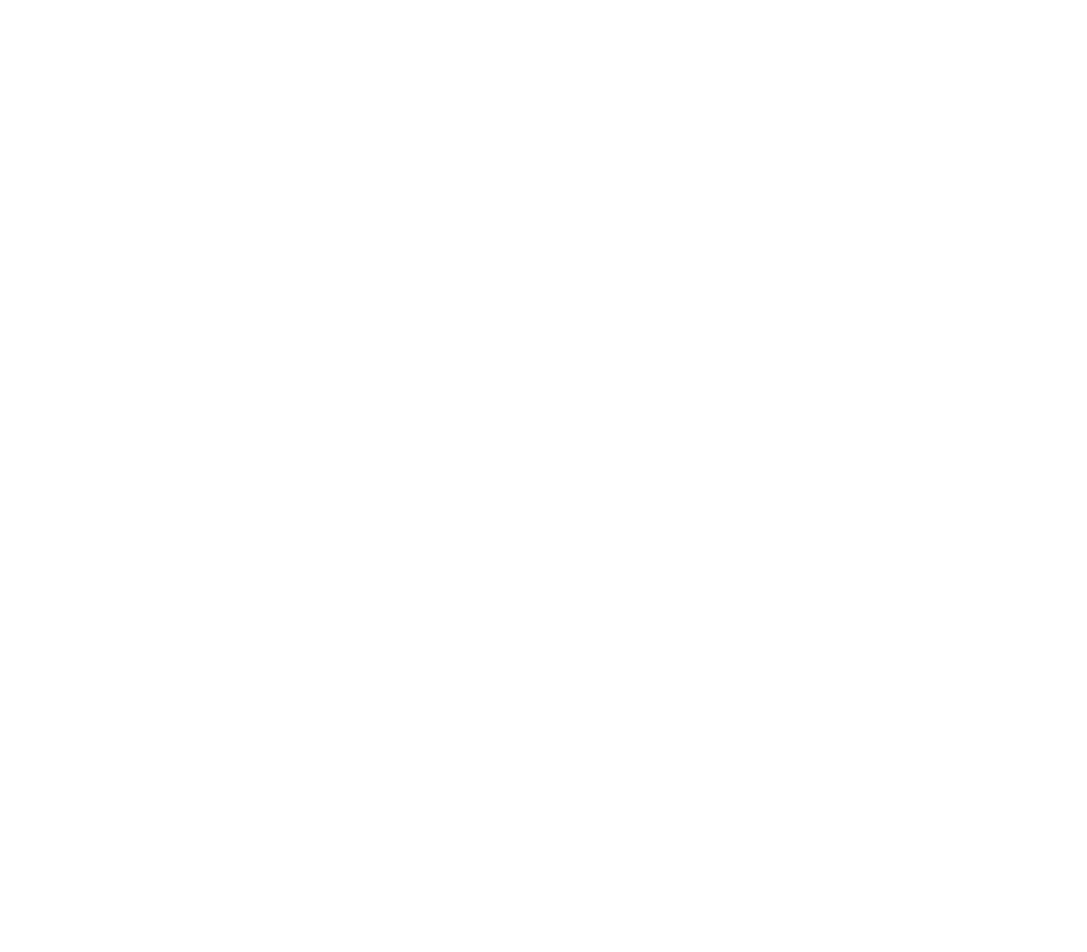
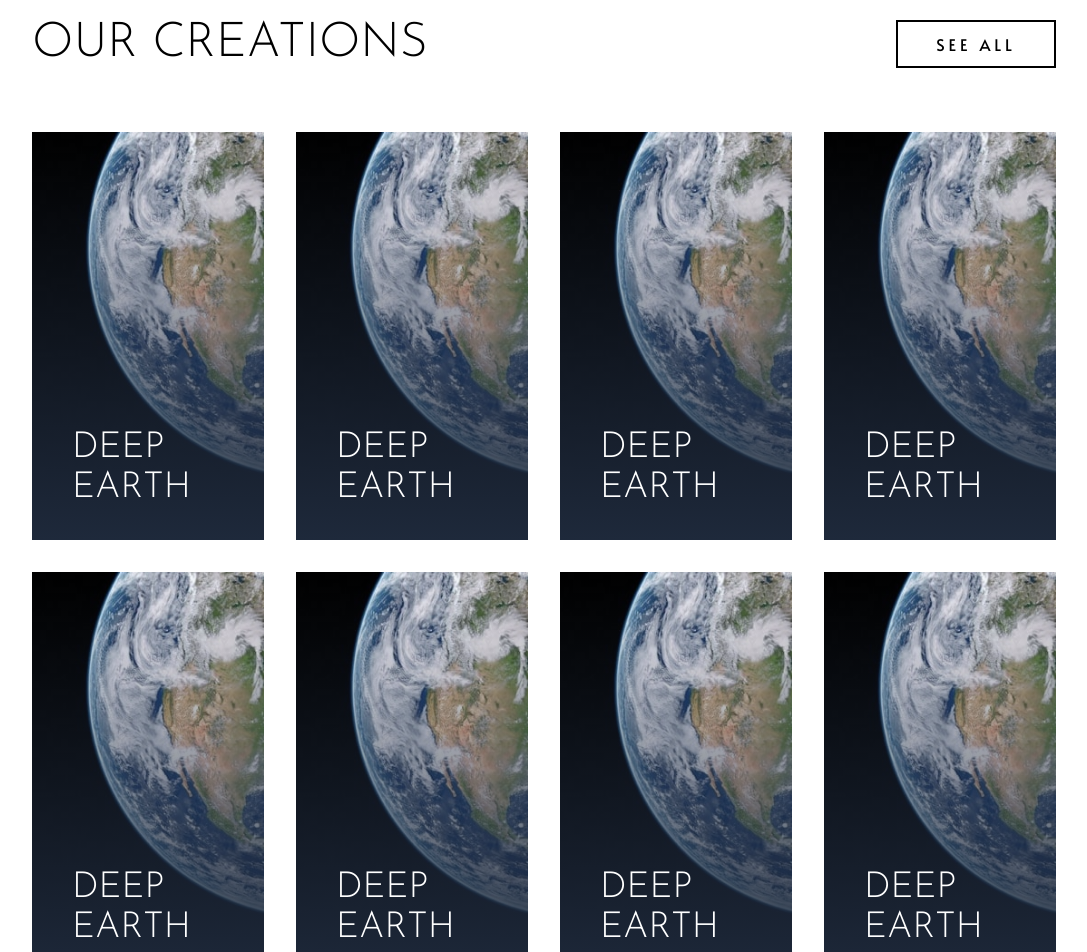
Before and after one commit to arrizkyhp/fm-loopstudios-landing-page, a React (Create React App) app: page / in a window 1280 px wide. Shown: the part 1520-2472 px from the top of the page, without its empty margins (96-1183 px from the left). Before the commit the page ends 1440 px from the top, so only its background shows below. Built offline with nearby package versions, Linux system fonts and the light colour scheme.

Commit message:
update add creations & Button component

```diff
--- a/src/components/Button.jsx
+++ b/src/components/Button.jsx
@@ -1,8 +1,15 @@
 import React from 'react'
 
-const Button = () => {
+const Button = (props) => {
+  const className = [props.className];
+  if(props.isButton) className.push("uppercase font-alata border-2 border-black bg-white hover:bg-black tracking-[0.25em] text-medium text-black hover:text-white w-40")
+
   return (
-    <div>Button</div>
+    <button
+      className={`${className.join(" ")}`}
+    >
+      {props.children}
+    </button>
   )
 }
 
--- a/src/components/Card.jsx
+++ b/src/components/Card.jsx
@@ -1,8 +1,14 @@
 import React from 'react'
+import deepEarth from 'assets/images/desktop/image-deep-earth.jpg'
 
 const Card = () => {
   return (
-    <div>Card</div>
+    <div className='relative w-full'>
+      <img className='w-full' src={deepEarth} alt="earth" />
+      <a className="absolute w-full h-full leading-10 py-8 px-10 bottom-0 flex items-end text-white hover:text-black text-4xl bg-gradient-to-t from-slate-800 hover:from-transparent to-transparent hover:bg-gradient- hover:bg-slate-300/[.7] uppercase font-josefin-sans" href='#'>
+        <span className='max-w-[80%]'>Deep Earth</span>
+      </a>
+    </div>
   )
 }
 
--- a/src/components/Cards.jsx
+++ b/src/components/Cards.jsx
@@ -1,8 +1,18 @@
 import React from 'react'
+import Card from './Card'
 
 const Cards = () => {
   return (
-    <div>Cards</div>
+    <div className="cards grid grid-cols-4 gap-8">
+            <Card />
+            <Card />
+            <Card />
+            <Card />
+            <Card />
+            <Card />
+            <Card />
+            <Card />
+    </div>
   )
 }
 
--- /dev/null
+++ b/src/layout/Creations.jsx
@@ -0,0 +1,17 @@
+import Button from 'components/Button'
+import Cards from 'components/Cards'
+import React from 'react'
+
+const Creations = () => {
+  return (
+    <section className='w-full h-full mb-50'>
+        <div className="flex w-full justify-between  mb-16">
+            <h1 className='text-5xl uppercase font-josefin-sans'>Our creations</h1>
+            <Button isButton>See all</Button>
+        </div>
+        <Cards />
+    </section>
+  )
+}
+
+export default Creations
--- a/src/layout/Interactive.jsx
+++ b/src/layout/Interactive.jsx
@@ -3,13 +3,13 @@
 
 const Interactive = () => {
   return (
-    <div className='flex relative'>
-        <img src={virtualReality} alt="man using vr" />
+    <section className='flex relative'>
+        <img  src={virtualReality} alt="man using vr" />
         <div className="flex  flex-col gap-8 bg-white px-20 py-20 absolute w-[640px] -right-[460px] -bottom-[90px]">
             <h1 className='text-black uppercase text-5xl font-josefin-sans'>The leader in interactive VR</h1>
             <p className='text-very-dark-gray font-alata leading-7'>Founded in 2011, Loopstudios has been producing world-class virtual reality projects for some of the best companies around the globe. Our award-winning creations have transformed businesses through digital experiences that bind to their brand.</p>
         </div>
-    </div>
+    </section>
   )
 }
 
--- a/src/pages/Home.jsx
+++ b/src/pages/Home.jsx
@@ -1,3 +1,4 @@
+import Creations from 'layout/Creations'
 import Hero from 'layout/Hero'
 import Interactive from 'layout/Interactive'
 import NavBar from 'layout/NavBar'
@@ -6,14 +7,17 @@
 const Home = () => {
   return (
     <>
-        <div className="flex flex-col items-center bg-hero-gradient h-[80vh] bg-no-repeat w-full bg-cover">
+        <div className="flex flex-col items-center bg-hero-gradient h-[80vh] bg-no-repeat w-full bg-cover mb-48">
             <div className='container max-w-[80vw] mx-auto h-[90.5%]'>
                 <NavBar />
                 <Hero />
             </div>
         </div>
-        <div className="flex h-[100vh] items-center container max-w-[80vw] mx-auto ">
+        <div className="flex items-center container max-w-[80vw] mx-auto mb-52">
             <Interactive />
+        </div>
+        <div className="flex h-full items-center container max-w-[80vw] mx-auto mb-48">
+          <Creations />
         </div>
 
     </>
```
